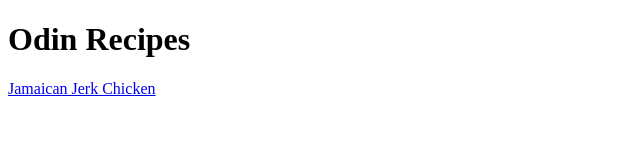
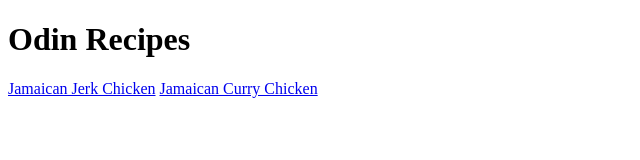
Before and after one commit to Blakstar26/odin-recipes, a plain HTML site: page index.html in a window 1280 px wide. Shown: the whole page, without its empty margins (0-640 px from the left). Drawn offline with Linux system fonts and the light colour scheme.

Commit message:
Update index.html with link to currychicken.html

```diff
--- a/index.html
+++ b/index.html
@@ -8,5 +8,6 @@
     <body>
         <h1>Odin Recipes</h1>
         <a href="recipes/jerkchicken.html">Jamaican Jerk Chicken</a>
+        <a href="recipes/currychicken.html">Jamaican Curry Chicken</a>
     </body>
 </html>
```
